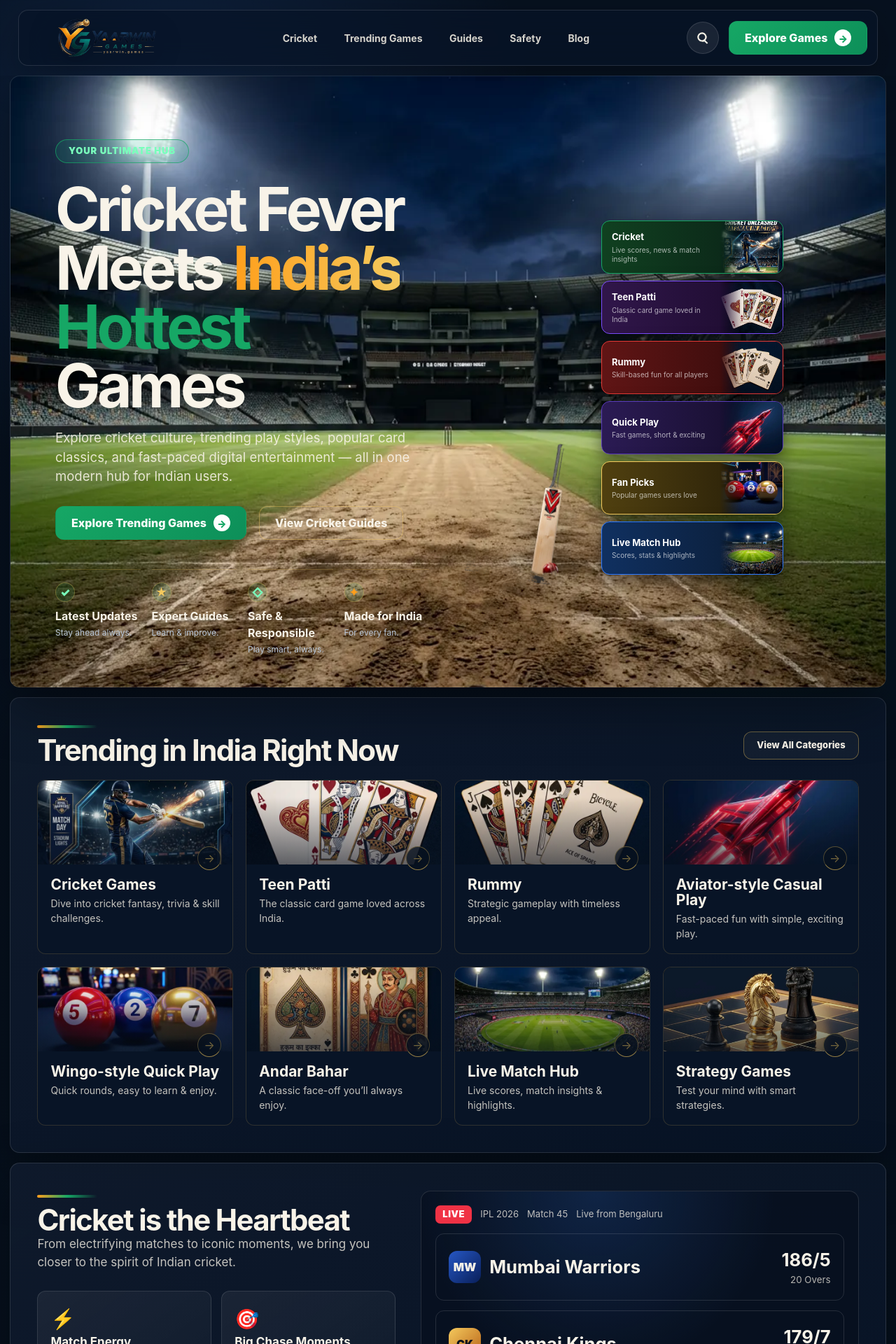
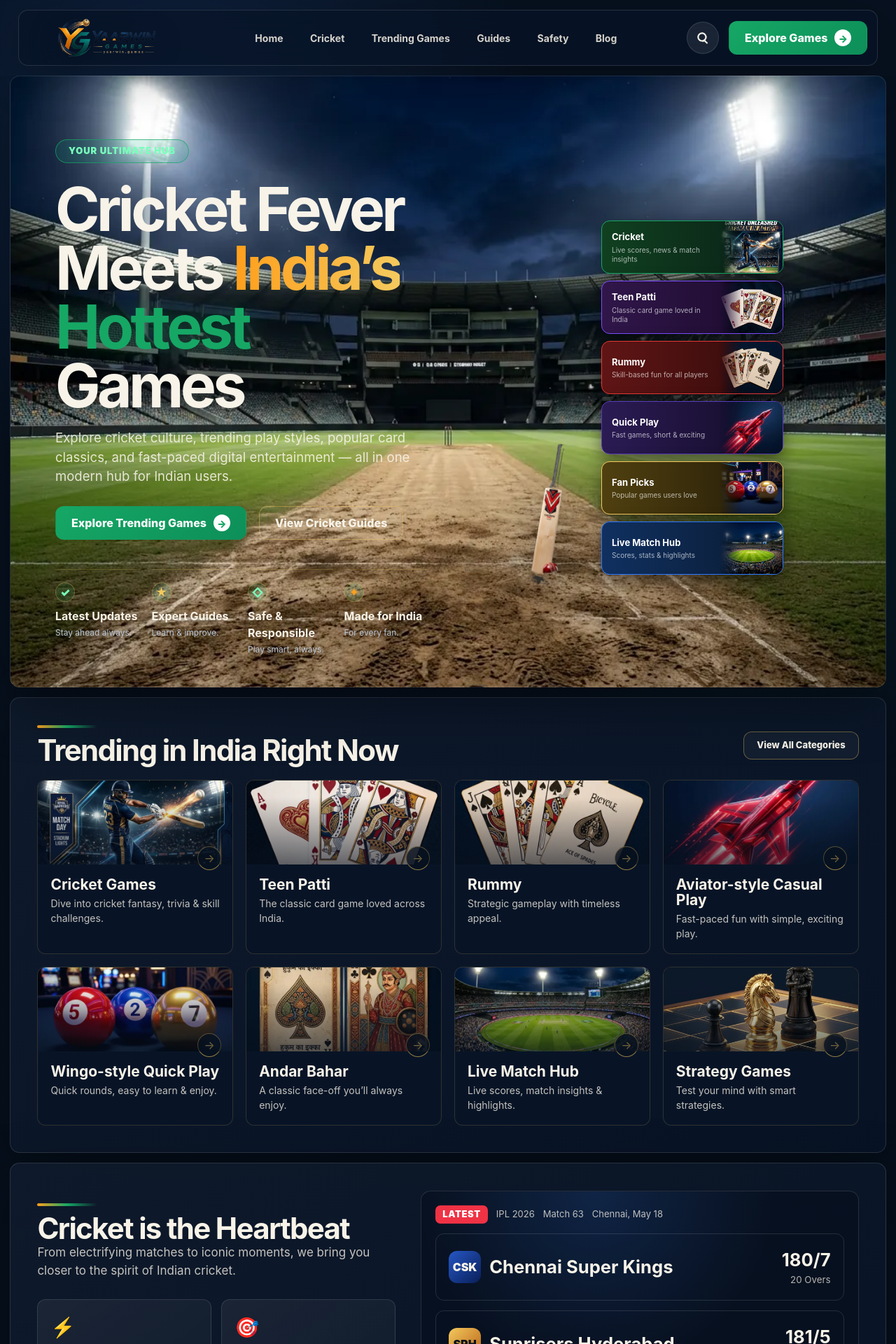
Before and after one commit to hittoukiri-design/gamehubapp-games, a PHP site: page / in a window 1280 px wide. Shown: the top 1920 px of the page at 70% size. Run offline with PHP 8.4, Linux system fonts and the light colour scheme.

Commit message:
Update IPL score and header navigation

```diff
--- a/guide-data.php
+++ b/guide-data.php
@@ -245,17 +245,17 @@ $guides = [
     'thumb' => 'live',
     'keywords' => ['live match hub', 'live cricket guide', 'cricket score context', 'match insights India'],
     'intro' => [
-      'A live match hub should do more than flash numbers. The best version brings together the current score, venue, momentum, key players, and what changed since the last update.',
-      'That richer view matters because Indian cricket users often check a match in fragments throughout the day. A useful hub helps them re-enter the story quickly instead of forcing them to reconstruct it from scratch.',
+      'A live match hub should do more than flash numbers. The latest IPL 2026 note is CSK 180/7 against SRH 181/5 on May 18, with Sunrisers Hyderabad winning by 5 wickets in Chennai.',
+      'The next watchlist starts with RR vs LSG on May 19, followed by KKR vs MI on May 20 and GT vs CSK on May 21. A useful hub helps Indian cricket users re-enter the story quickly instead of forcing them to reconstruct it from scratch.',
     ],
     'sections' => [
       [
         'heading' => 'What belongs in a strong match hub',
         'items' => [
-          'Current score and overs.',
-          'Match status and venue.',
-          'Top performer notes.',
-          'Latest result recap.',
+          'Latest result: CSK 180/7, SRH 181/5 in 19 overs.',
+          'Result status: Sunrisers Hyderabad won by 5 wickets.',
+          'Next fixture: RR vs LSG, May 19 at 7:30 PM IST.',
+          'Upcoming watchlist: KKR vs MI and GT vs CSK.',
           'Links to previews, recaps, and related cricket guides.',
         ],
       ],
--- a/guide.php
+++ b/guide.php
@@ -89,6 +89,7 @@ $relatedGuides = array_values(array_filter(array_map(fn($relatedSlug) => $guides
         <span></span><span></span><span></span>
       </button>
       <div class="nav-links" id="primary-menu">
+        <a href="/">Home</a>
         <a href="/#cricket">Cricket</a>
         <a href="/#trending">Trending Games</a>
         <a href="/guides/">Guides</a>
--- a/guides.php
+++ b/guides.php
@@ -46,6 +46,7 @@ if (!function_exists('esc')) {
         <span></span><span></span><span></span>
       </button>
       <div class="nav-links" id="primary-menu">
+        <a href="/">Home</a>
         <a href="/#cricket">Cricket</a>
         <a href="/#trending">Trending Games</a>
         <a href="/guides/">Guides</a>
--- a/index.php
+++ b/index.php
@@ -123,6 +123,7 @@ if (!function_exists('esc')) {
         <span></span><span></span><span></span>
       </button>
       <div class="nav-links" id="primary-menu">
+        <a href="/">Home</a>
         <a href="#cricket">Cricket</a>
         <a href="#trending">Trending Games</a>
         <a href="#guides">Guides</a>
@@ -213,24 +214,24 @@ if (!function_exists('esc')) {
       </div>
       <aside class="scoreboard" aria-label="Sample editorial cricket dashboard">
         <div class="score-top">
-          <span class="live-badge">Live</span>
+          <span class="live-badge">Latest</span>
           <span>IPL 2026</span>
-          <span>Match 45</span>
-          <span>Live from Bengaluru</span>
+          <span>Match 63</span>
+          <span>Chennai, May 18</span>
         </div>
         <div class="score-team">
-          <div><span class="team-badge mumbai">MW</span><strong>Mumbai Warriors</strong></div>
-          <div><strong>186/5</strong><small>20 Overs</small></div>
+          <div><span class="team-badge mumbai">CSK</span><strong>Chennai Super Kings</strong></div>
+          <div><strong>180/7</strong><small>20 Overs</small></div>
         </div>
         <div class="score-team">
-          <div><span class="team-badge chennai">CK</span><strong>Chennai Kings</strong></div>
-          <div><strong>179/7</strong><small>20 Overs</small></div>
+          <div><span class="team-badge chennai">SRH</span><strong>Sunrisers Hyderabad</strong></div>
+          <div><strong>181/5</strong><small>19 Overs</small></div>
         </div>
-        <p class="result-bar">Mumbai Warriors won by 7 runs</p>
+        <p class="result-bar">Sunrisers Hyderabad won by 5 wickets</p>
         <div class="score-stats">
-          <div><small>Top Batsman</small><strong>S. Iyer</strong><span>78 (45)</span></div>
-          <div><small>Top Bowler</small><strong>J. Bumrah</strong><span>3/28 (4)</span></div>
-          <div><small>Partnership</small><strong>Iyer & Kishan</strong><span>89 (56)</span></div>
+          <div><small>Top Batsman</small><strong>Ishan Kishan</strong><span>70 for SRH</span></div>
+          <div><small>Next Match</small><strong>RR vs LSG</strong><span>May 19, 7:30 PM IST</span></div>
+          <div><small>Watchlist</small><strong>KKR vs MI</strong><span>May 20, 7:30 PM IST</span></div>
         </div>
       </aside>
     </section>
```
